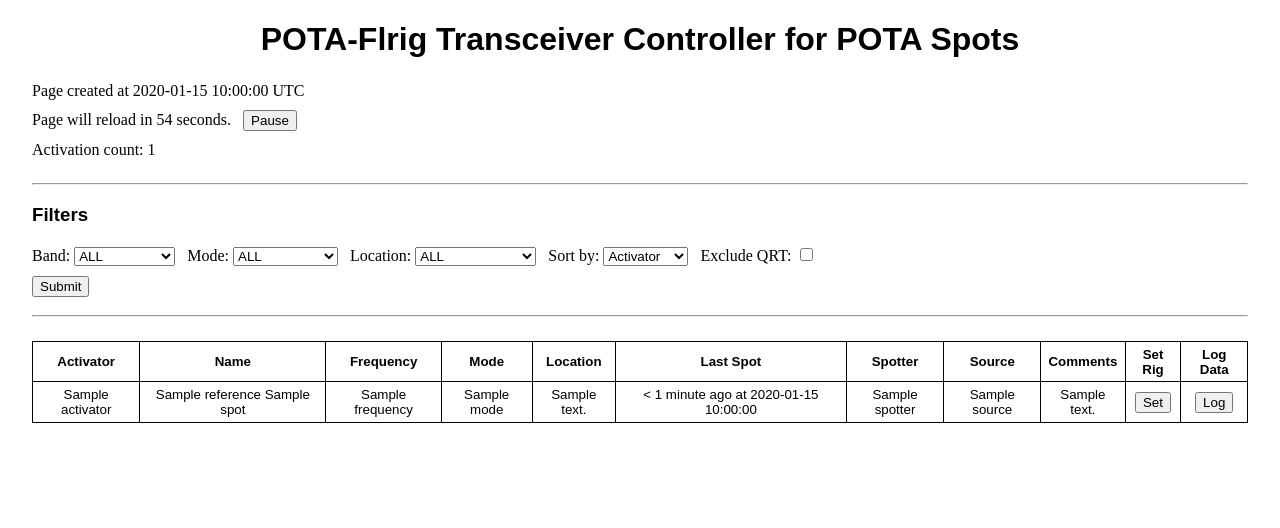
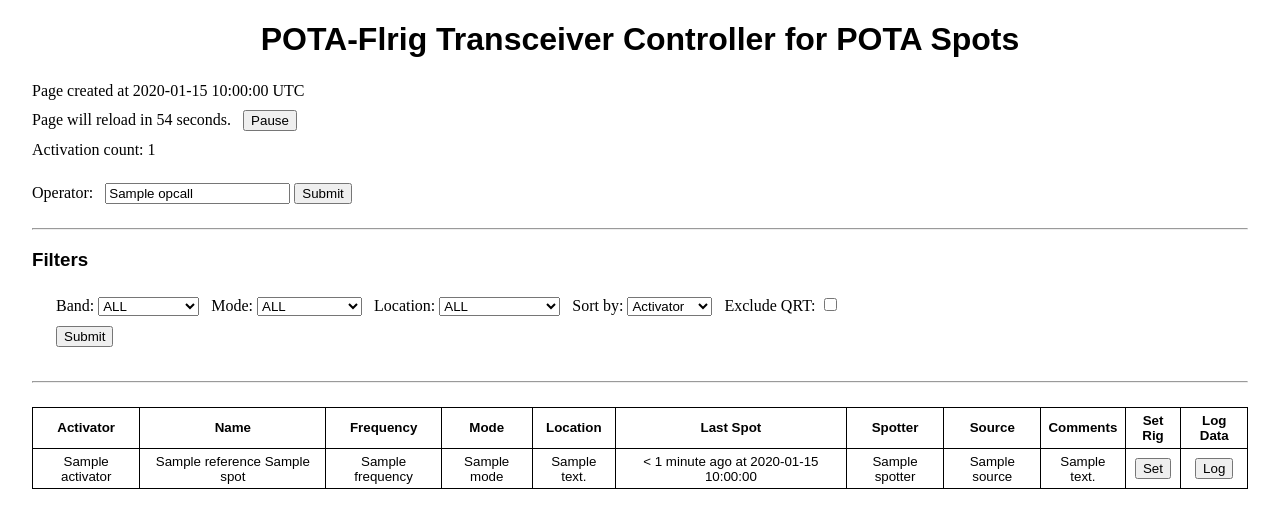
Before and after one commit to tkerr/ab3gy-potarig, a Flask app: template src/templates/app_main.html in a window 1280 px wide. Shown: the top 528 px of the page. Run offline with Flask 3, Linux system fonts and the light colour scheme; the template is opened without the code that fills it: most values are stand-ins (such as "Sample title", 1, 10 or a date in 2020).

Commit message:
Added operator callsign for logging.

```diff
--- a/potarig.py
+++ b/potarig.py
@@ -53,7 +53,7 @@ import sys
 
 # Environment setup.
 sys.path.insert(1, os.path.abspath('./lib'))
-sys.path.insert(3, os.path.abspath('./src'))
+sys.path.insert(2, os.path.abspath('./src'))
 
 # Local packages.
 import lib.ConfigFile as ConfigFile
--- a/src/app.py
+++ b/src/app.py
@@ -19,6 +19,9 @@ import src.potaspots as potaspots
 # Globals.
 ##############################################################################
 app = Flask(__name__)
+
+# Global operator callsign.
+g_opcall = ''
 
 # Global POTA display filters.
 g_filters = {
@@ -107,6 +110,7 @@ def update_filters(filters):
 #-----------------------------------------------------------------------------
 @app.route('/', methods=['GET', 'POST'])
 def route_app_main():
+    global g_opcall
     global g_filters
     spots_list = potaspots.get_latest_spots()
     now = int(time.time())
@@ -129,6 +133,7 @@ def route_app_main():
         band_list=band_list,
         mode_list=mode_list,
         program_list=program_list,
+        opcall=g_opcall,
         filters=g_filters)
     resp = make_response(html)
     return resp
@@ -151,7 +156,16 @@ def route_app_logdata():
         mode = request.args.get('mode')
         ref = request.args.get('ref')
         name = request.args.get('name')
-        log_adif.log_data(call, freq, mode, ref, name)
+        opcall = request.args.get('opcall')
+        log_adif.log_data(call, freq, mode, ref, name, opcall)
+    return ('', 204) # 204 No Content
+
+#-----------------------------------------------------------------------------
+@app.route('/set_operator', methods=['POST'])
+def route_app_set_operator():
+    global g_opcall
+    if (request.method == 'POST'):
+        g_opcall = request.form.get('operator').upper()
     return ('', 204) # 204 No Content
 
 
--- a/src/log_adif_api.py
+++ b/src/log_adif_api.py
@@ -41,7 +41,7 @@ def init_api(filename):
 
 
 #-----------------------------------------------------------------------------
-def log_data(call, freq, mode, ref, name):
+def log_data(call, freq, mode, ref, name, opcall):
     """
     Create an ADIF record and save it to the log file.
     """
@@ -66,6 +66,8 @@ def log_data(call, freq, mode, ref, name):
         my_adif.set_field('QSO_DATE', qso_date)
         my_adif.set_field('TIME_ON', qso_time)
         my_adif.set_field('COMMENT', comment)
+        my_adif.set_field('OPERATOR', opcall.upper())
+        my_adif.set_field('STATION_CALLSIGN', opcall.upper())
         with open(adif_filename, 'a') as f:
             try:
                 f.write('{}\n'.format(my_adif.get_adif(sort=False)))
--- a/src/static/css/potarig.css
+++ b/src/static/css/potarig.css
@@ -1,4 +1,4 @@
-table, p {
+table, form, p {
   margin: 0.25in;
 }
 
--- a/src/static/js/potarig_utils.js
+++ b/src/static/js/potarig_utils.js
@@ -5,6 +5,13 @@
 var pageTimeout = 60;
 var pageCountdown = pageTimeout;
 var reloadPaused = false;
+var opcall = "";
+
+// Get the operator callsign entered in the operator text input field.
+function get_opcall() {
+  var inputOperator = document.getElementById("operator");
+  opcall = inputOperator.value;
+}
 
 // Execute a HTTP request to set rig frequency and mode via flrig.
 function set_flrig(freq, mode) {
@@ -15,8 +22,9 @@ function set_flrig(freq, mode) {
 
 // Save log data to a file.
 function log_data(call, freq, mode, ref, name) {
+  get_opcall();
   var url = window.location.href;
-  var request = url.concat('/logdata?call=', call, '&freq=', freq, '&mode=', mode, '&ref=', ref, '&name=', name);
+  var request = url.concat('/logdata?call=', call, '&freq=', freq, '&mode=', mode, '&ref=', ref, '&name=', name, '&opcall=', opcall);
   fetch(request);
 }
 
@@ -26,6 +34,7 @@ function decrementPageTimeout() {
     pageCountdown -= 1;
     document.getElementById('timeout-seconds').innerText = pageCountdown;
     if (pageCountdown <= 0) {
+      get_opcall();
       // This will refresh the page without performing a POST operation
       location.href = location.href;
     }
--- a/src/templates/app_main.html
+++ b/src/templates/app_main.html
@@ -10,7 +10,12 @@
     Page created at {{create_time}} UTC <br/>
     Page will reload in <span id='timeout-seconds'></span> seconds. &nbsp;
     <button type="button" id="btn_pause" style="margin-top:10px; margin-bottom:10px;" onclick="pauseReload()">Pause</button><br/>
-    Activation count: {{spots_list|length}}
+    Activation count: {{spots_list|length}}<br/>
+    <form action="/set_operator" method="post">
+      <label>Operator: &nbsp;</label>
+      <input type="text" id="operator" name="operator" placeholder="Enter your callsign" maxlength="16" value="{{opcall}}" >
+      <input type="submit" value="Submit">
+    </form>
   </p>
 
   <div class="filter">
```
